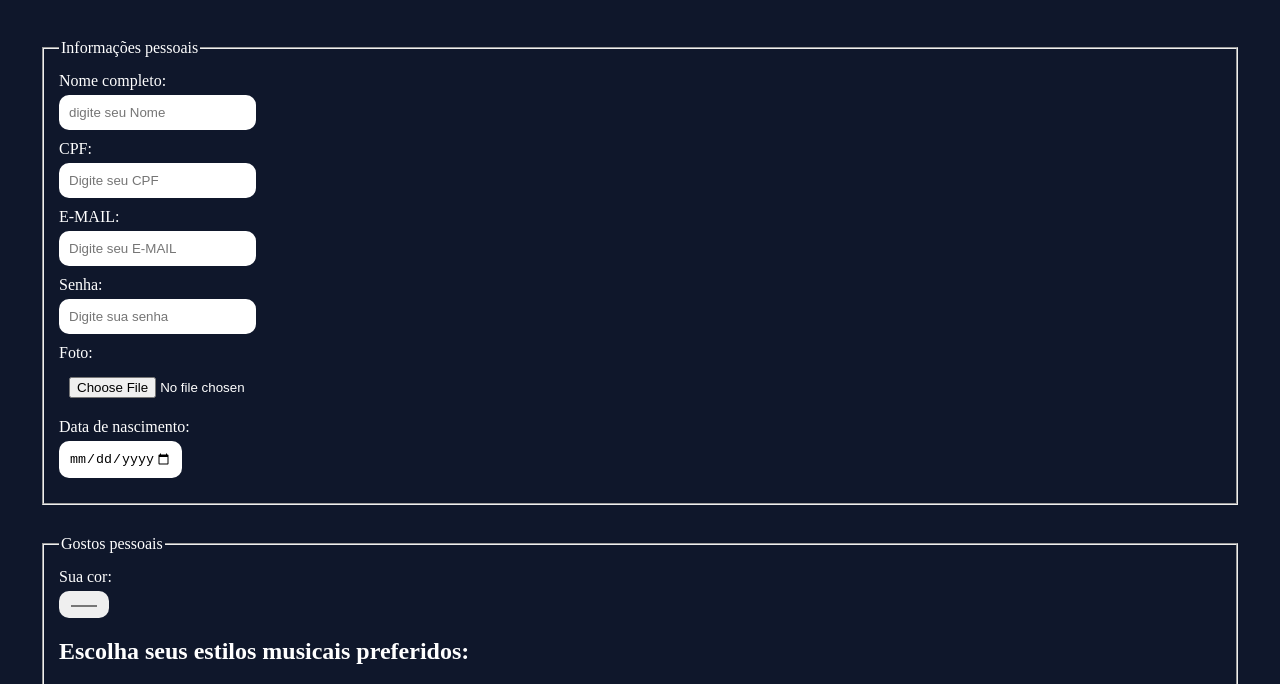
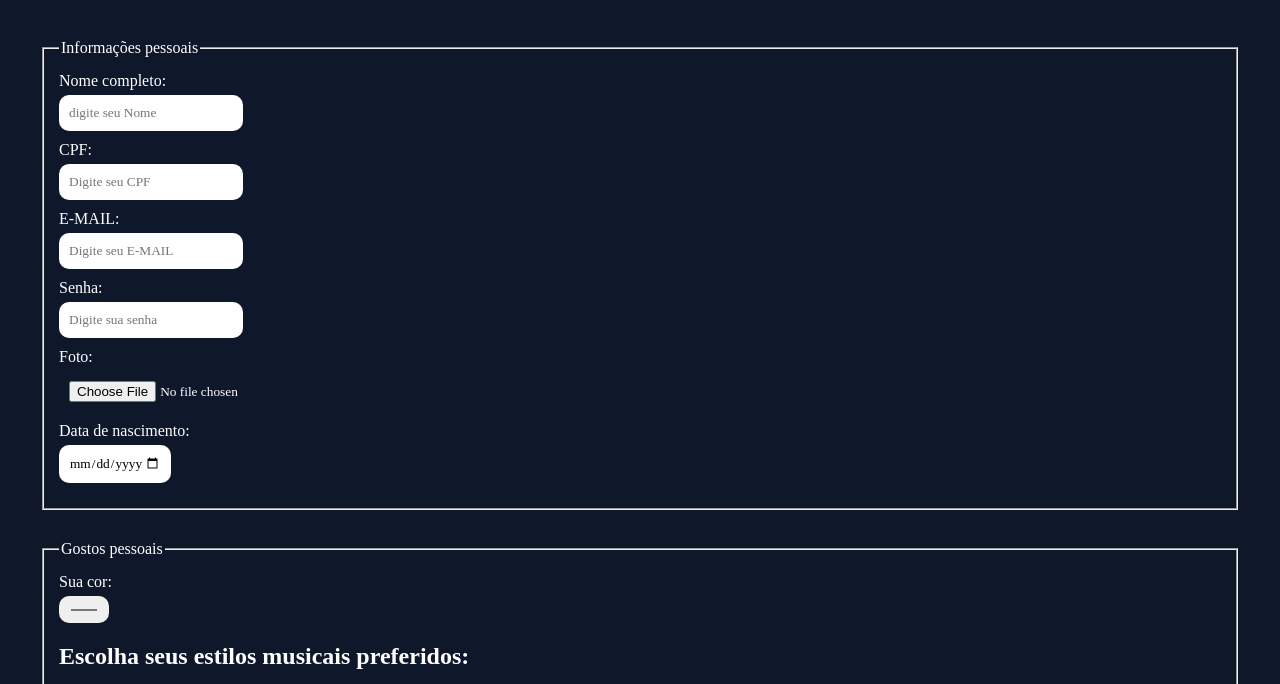
Before and after one commit to igor220809/Formul-rio-HTML, a plain HTML site: page index.html in a window 1280 px wide. Shown: the part 89-773 px from the top of the page. Drawn offline with Linux system fonts and the light colour scheme.

Commit message:
Update style.css

```diff
--- a/style.css
+++ b/style.css
@@ -1,5 +1,9 @@
 :root {
     font-size: 62.5%;
+}
+
+* {
+    font-family: "Times New Roman", Times, serif;
 }
 
 body {
```
